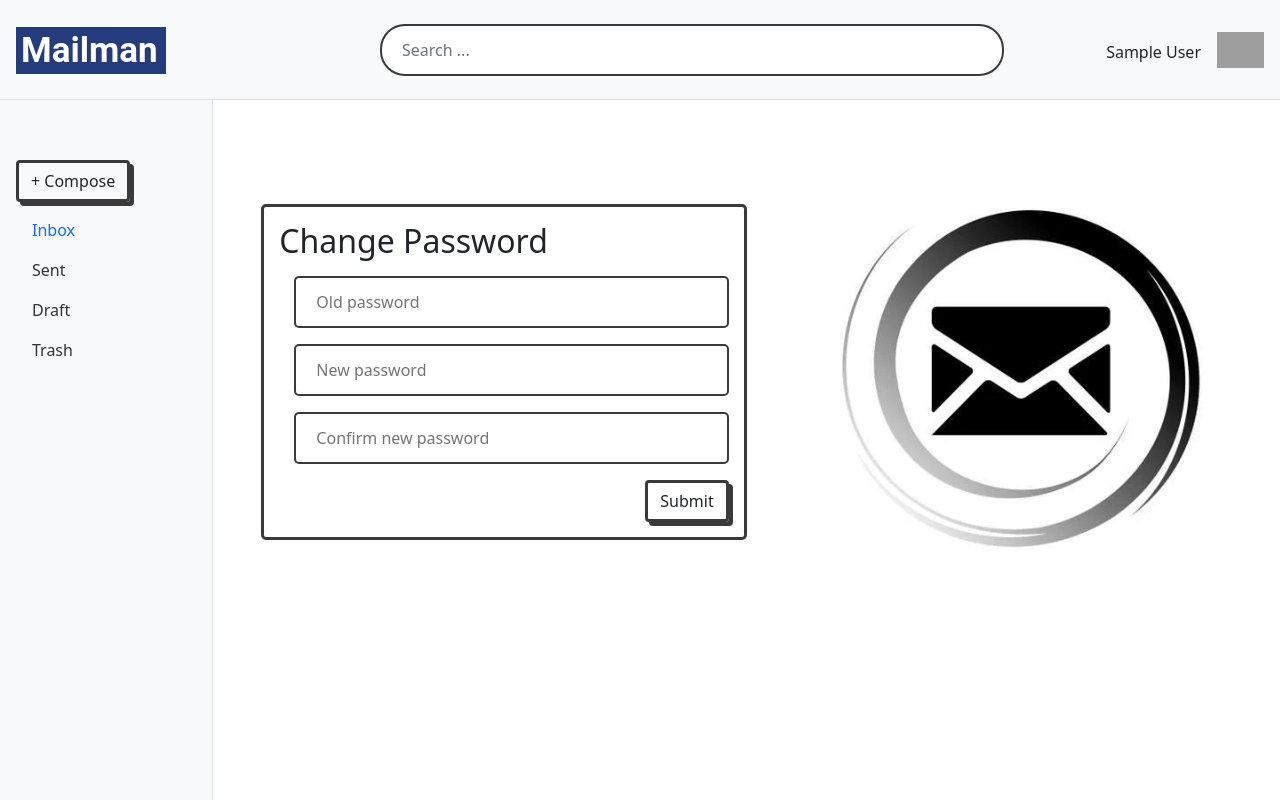
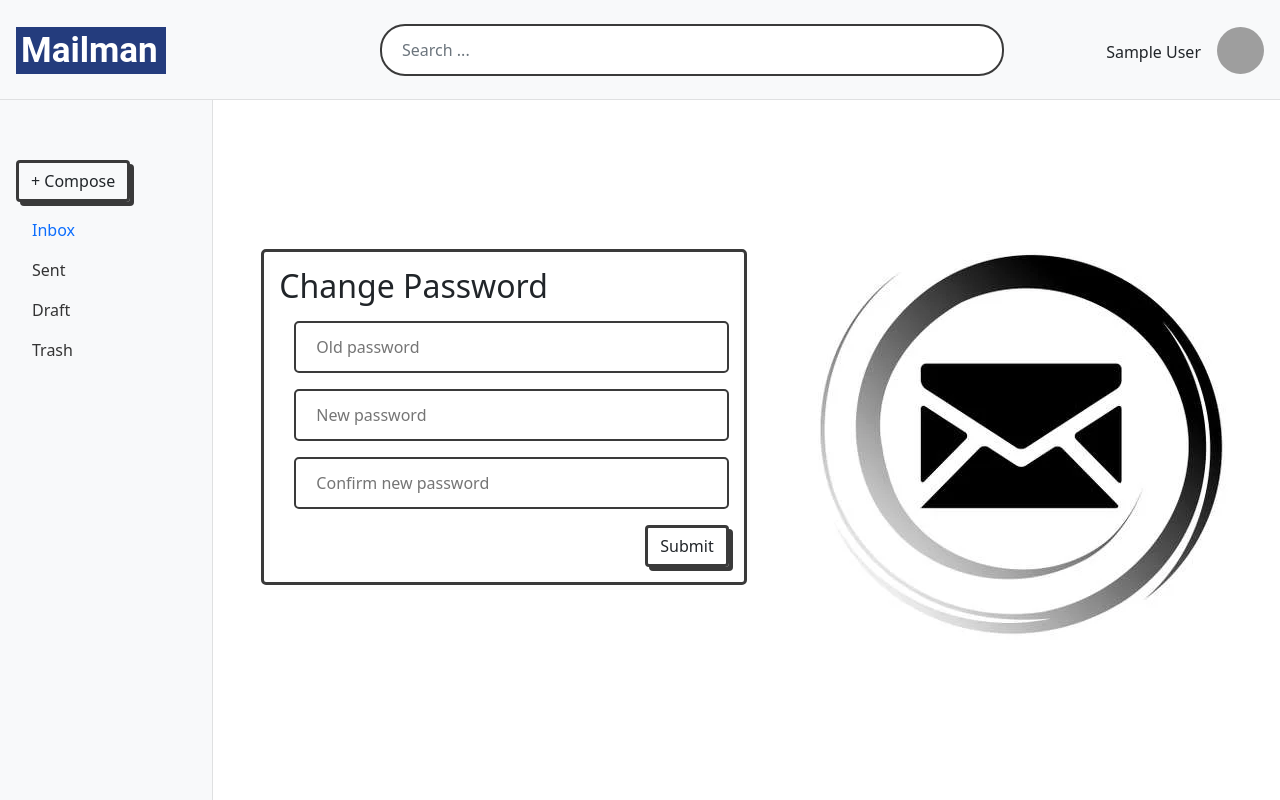
Before and after one commit to vijaypal-hestabit/mailman, a PHP site: page /change_password.php in a window 1280 px wide. Run offline with PHP 8.4, Linux system fonts and the light colour scheme; the visitor is signed in with stand-in values (Sample User, id 1); style sheets or scripts are compiled from the project's sources; some libraries are stand-ins or nearby versions; grey boxes are pictures that could not be loaded.

Commit message:
fix images width

```diff
--- a/css/dashboard.css
+++ b/css/dashboard.css
@@ -47,6 +47,7 @@ input[type=date] {
 }
 .navbar .profile_image img {
   width: 47px;
+  height: 47px;
   cursor: pointer;
 }
 
--- a/css/profile.css
+++ b/css/profile.css
@@ -20,5 +20,7 @@
   box-shadow: 3px 3px #0d6efd !important;
 }
 .profile .grid .edit_profile img {
-  max-width: 400px !important;
+  margin-top: 40px;
+  width: auto !important;
+  max-height: 500px;
 }/*# sourceMappingURL=profile.css.map */
--- a/dashboard_header.php
+++ b/dashboard_header.php
@@ -47,7 +47,7 @@ session_start();
                         <?php
                         if (!empty($_SESSION['profile_pic'])) {
                         ?>
-                            <img src="images/profile_pic/<?php echo $_SESSION['profile_pic'] ?>" alt="profile image">
+                            <img class="rounded-circle" src="images/profile_pic/<?php echo $_SESSION['profile_pic'] ?>" alt="profile image">
                         <?php
                         } else {
                         ?>
--- a/sass/dashboard.scss
+++ b/sass/dashboard.scss
@@ -13,6 +13,7 @@
 
     .profile_image img {
         width: 47px;
+        height: 47px;
         cursor: pointer;
     }
 }
--- a/sass/profile.scss
+++ b/sass/profile.scss
@@ -16,7 +16,7 @@ $theme_color : #3a3a3a;
 
             .profile_shadow {
                 border: 3px solid $theme_color;
-                box-shadow: 4px 4px $theme_color !important;
+                box-shadow: 4px 4px $theme_color  !important;
             }
 
             .create_shadow {
@@ -25,9 +25,12 @@ $theme_color : #3a3a3a;
             }
         }
     }
-    .edit_profile{
-        img{
-            max-width: 400px !important;
+
+    .edit_profile {
+        img {
+            margin-top: 40px;
+            width: auto !important;
+            max-height: 500px;
         }
     }
 }
```
Also changed, not shown: 2 other files.
